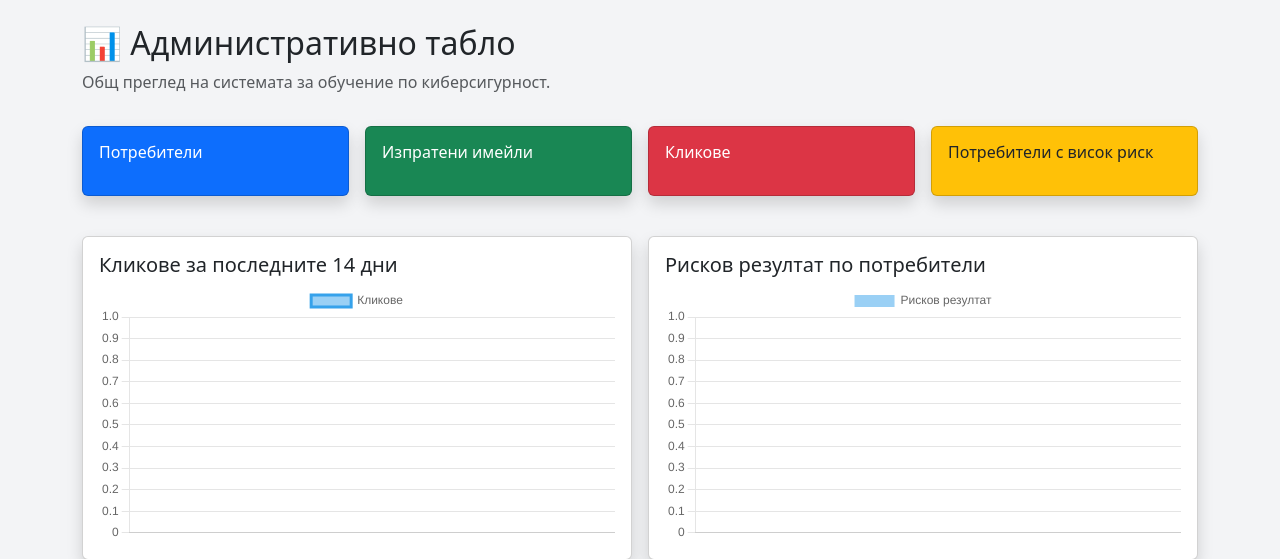
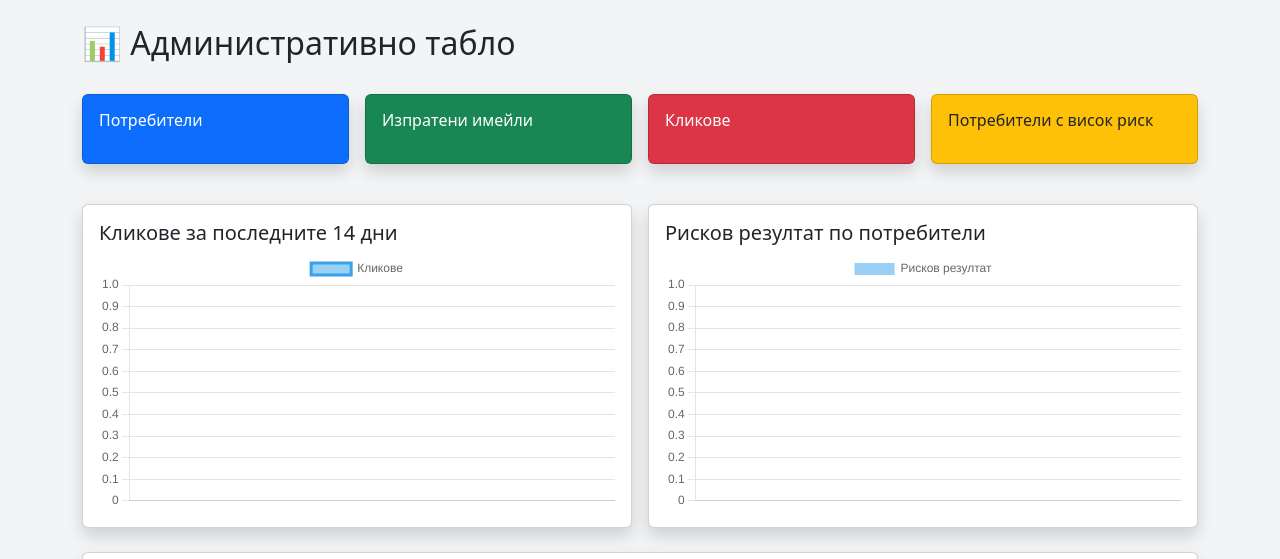
Before and after one commit to alinavvvv/phishing, a Flask app: template templates/dashboard.html in a window 1280 px wide. Shown: the part 56-615 px from the top of the page. Run offline with Flask 3, Linux system fonts and the light colour scheme; the template is opened without the code that fills it, so the values that code supplies are empty.

Commit message:
Refactor dashboard HTML structure and scripts

```diff
--- a/templates/dashboard.html
+++ b/templates/dashboard.html
@@ -5,7 +5,7 @@
 <script src="https://cdn.jsdelivr.net/npm/chart.js"></script>
 
 <h2>📊 Административно табло</h2>
-<p class="text-muted">Общ преглед на системата за обучение по киберсигурност.</p>
+
 
 <div class="row g-3 mt-3">
     <div class="col-md-3">
```
